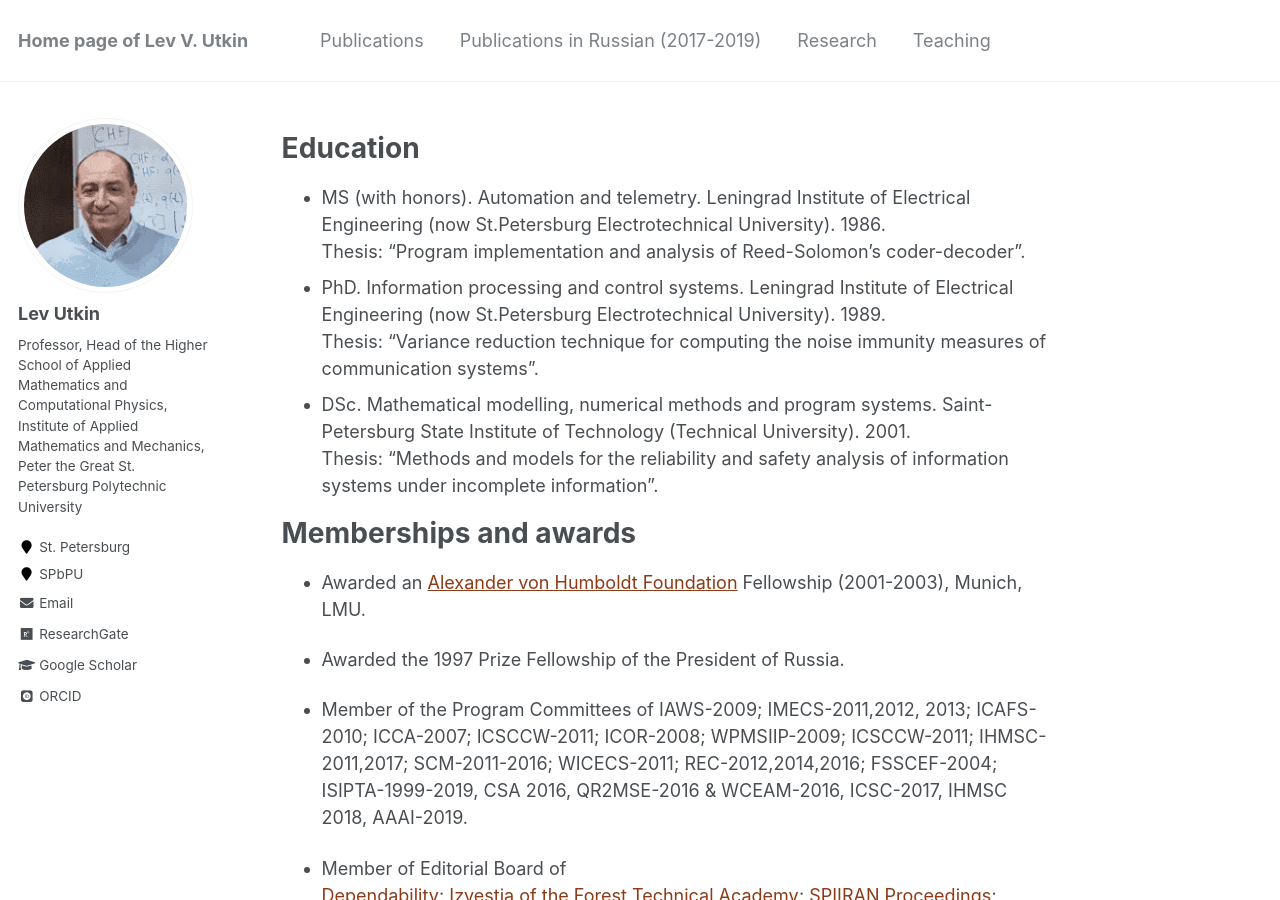
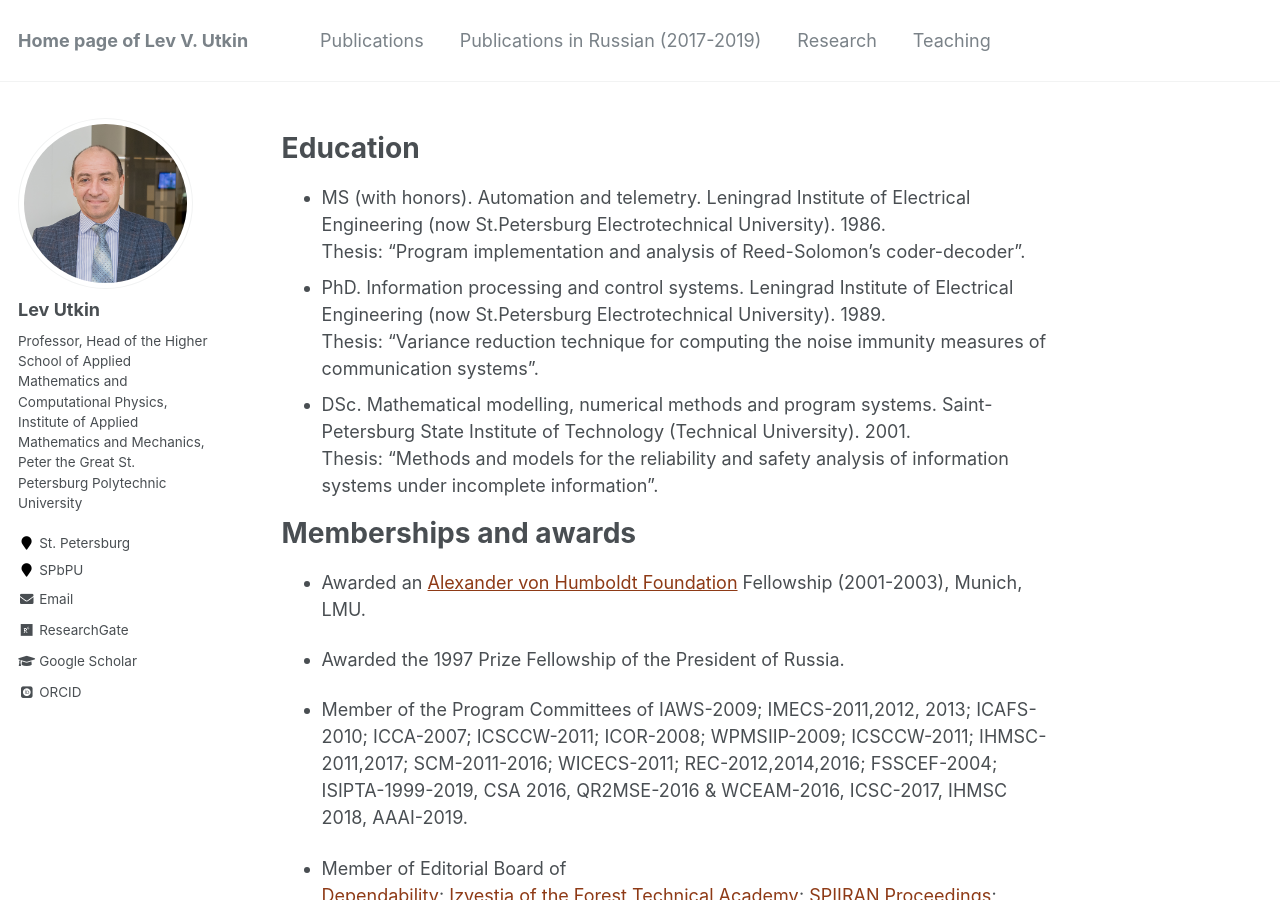
Before and after one commit to levutkin/levutkin.github.io, a Jekyll site: the page built from _pages/about.md, in a window 1280 px wide and 900 px high. Built offline with Jekyll 4.4.1, drawn with Linux system fonts in a browser that asks for light colours; some web fonts are replaced.

Commit message:
Update _config.yml

```diff
--- a/_config.yml
+++ b/_config.yml
@@ -81,7 +81,7 @@ analytics:
 # Site Author
 author:
   name             : "Lev Utkin"
-  avatar           : "profile.png"
+  avatar           : "Utkin.jpg"
   bio              : "Professor, Head of the Higher School of Applied Mathematics and Computational Physics, Institute of Applied Mathematics and Mechanics, Peter the Great St. Petersburg Polytechnic University"
   location         : "St. Petersburg"
   employer         : "SPbPU"
```
